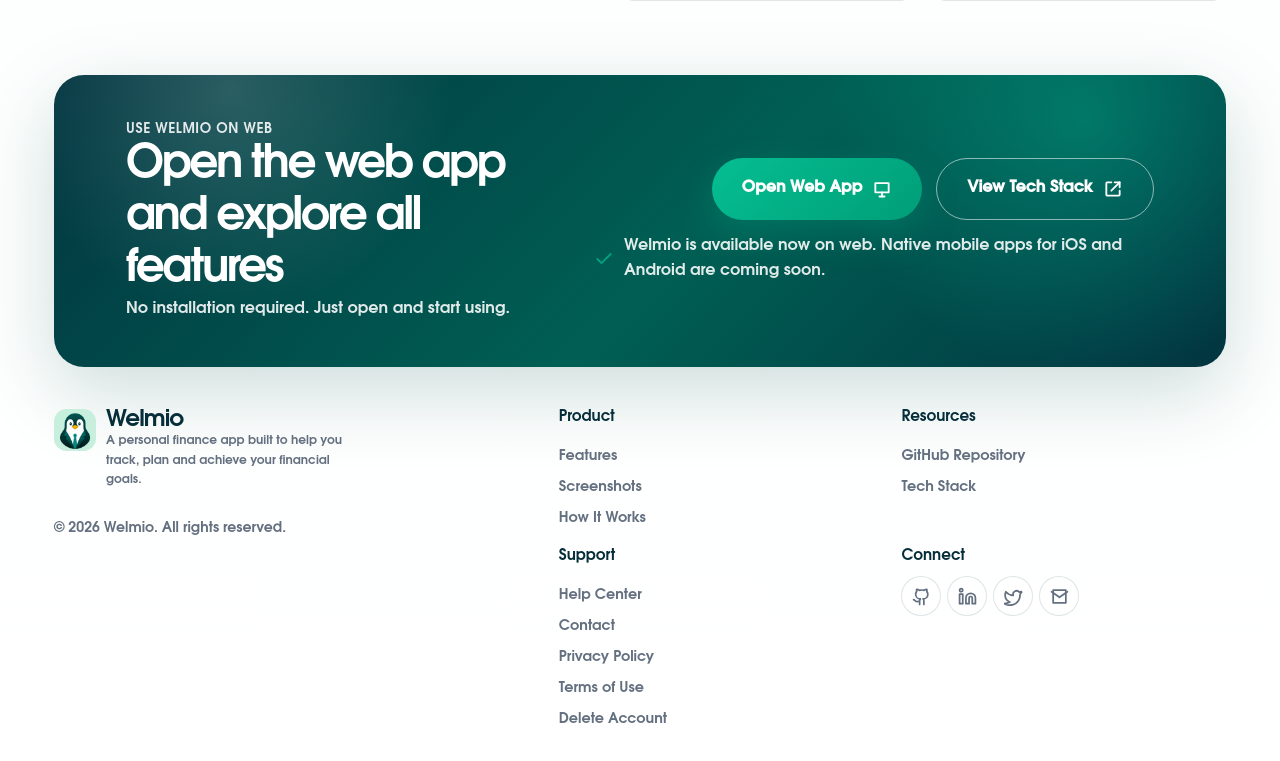
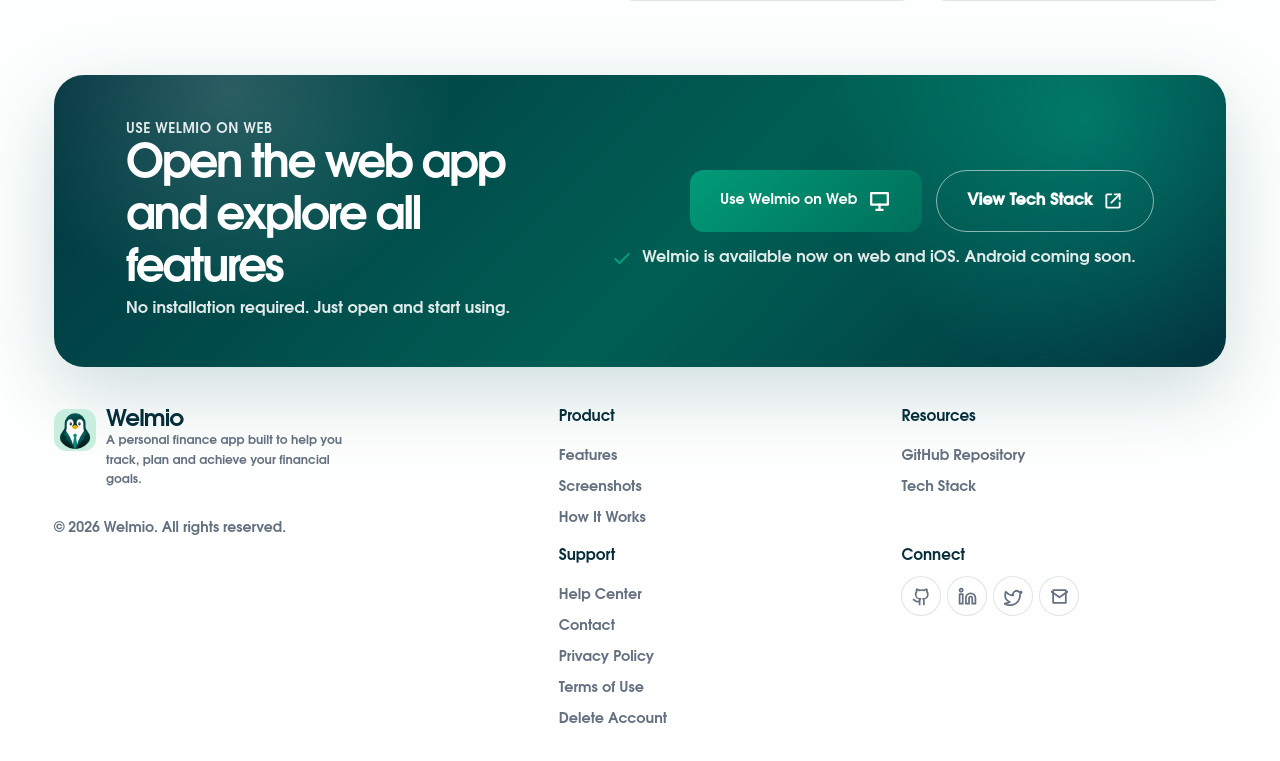
Before and after one commit to joanmrtnz/welmio, a Next.js app in the folder apps/web/: page / in a window 1280 px wide. Shown: the part 3717-4478 px from the top of the page. Built offline with nearby package versions, Linux system fonts and the light colour scheme; no server answers.

Commit message:
style(web): align final CTA with web buttons

```diff
--- a/apps/web/app/(public)/page.module.css
+++ b/apps/web/app/(public)/page.module.css
@@ -829,6 +829,31 @@
   gap: 14px;
 }
 
+.ctaBand .primaryButton {
+  min-height: 58px;
+  border-radius: 14px;
+  background: linear-gradient(135deg, #019b78, #006f5b);
+  box-shadow: none;
+  font-size: 0.9rem;
+  line-height: 1;
+  text-align: center;
+}
+
+.ctaBand .primaryButtonLabel {
+  display: inline-flex;
+  align-items: center;
+  justify-content: center;
+  gap: 10px;
+  font-weight: 700;
+}
+
+.ctaBand .primaryButtonLabel svg {
+  display: block;
+  width: 25px;
+  height: 25px;
+  transform: translateY(-1px);
+}
+
 .darkSecondaryButton {
   color: #ffffff;
   border: 1px solid rgba(255, 255, 255, 0.55);
--- a/apps/web/app/(public)/page.tsx
+++ b/apps/web/app/(public)/page.tsx
@@ -180,9 +180,14 @@ export default function Home(): ReactElement {
       <section className={styles.ctaBand}>
         <div><p className={styles.eyebrow}>Use Welmio on Web</p><h2>Open the web app and explore all features</h2><p>No installation required. Just open and start using.</p></div>
         <div className={styles.ctaBandActions}>
-          <Link href={webAppLoginUrl} className={styles.primaryButton}>Open Web App <LandingIcon name="monitor" /></Link>
+          <Link href={webAppLoginUrl} className={styles.primaryButton}>
+            <span className={styles.primaryButtonLabel}>
+              Use Welmio on Web
+              <LandingIcon name="monitor" />
+            </span>
+          </Link>
           <Link href="#tech-stack" className={styles.darkSecondaryButton}>View Tech Stack<LandingIcon name="external" /></Link>
-          <p><LandingIcon name="check" /> Welmio is available now on web. Native mobile apps for iOS and Android are coming soon.</p>
+          <p><LandingIcon name="check" /> Welmio is available now on web and iOS. Android coming soon.</p>
         </div>
       </section>
 
```
